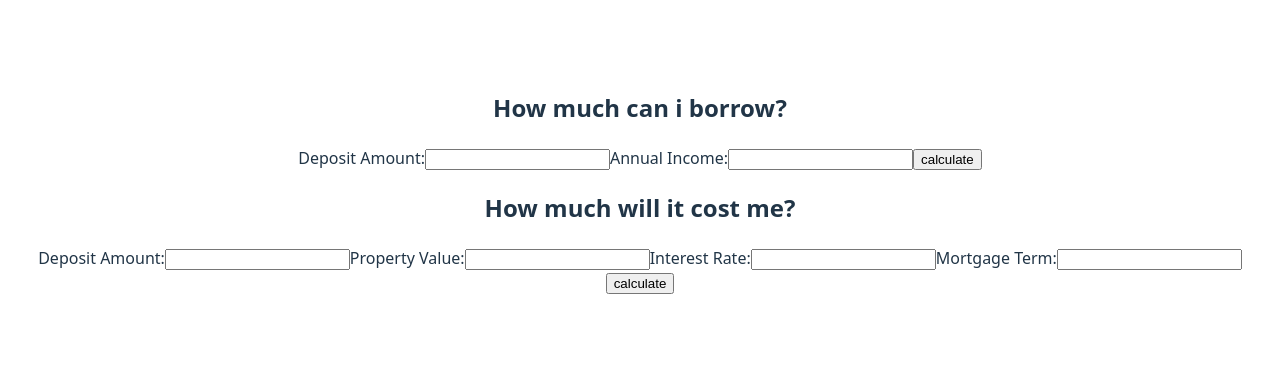
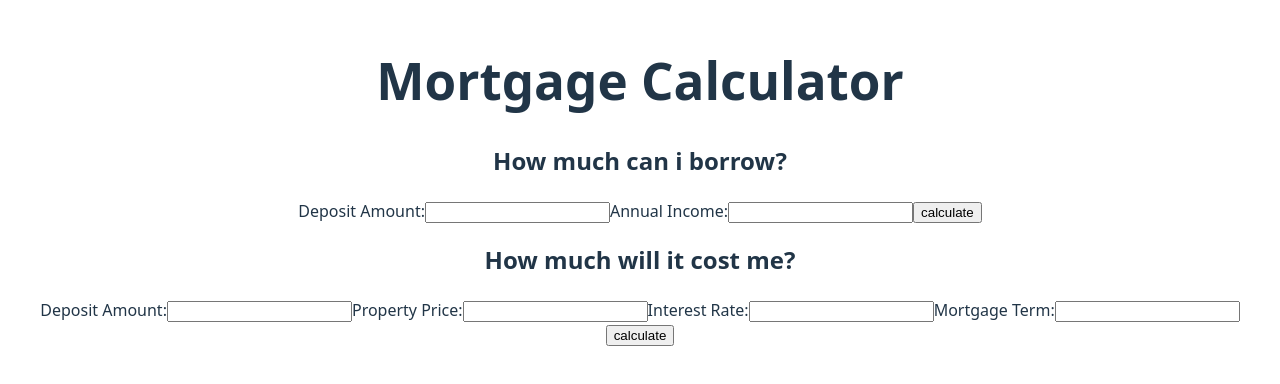
Before and after one commit to doowmot/mortgage-snapshot, a React (Vite) app: page / in a window 1280 px wide. Shown: the part 210-594 px from the top of the page. Built offline with nearby package versions, Linux system fonts and the light colour scheme.

Commit message:
Update UI text

```diff
--- a/src/App.tsx
+++ b/src/App.tsx
@@ -39,6 +39,7 @@ function App() {
 
   return (
     <>
+      <h1> Mortgage Calculator </h1>
       <div>
         <h2> How much can i borrow?</h2>
         <form onSubmit={handleSubmit}>
@@ -76,7 +77,7 @@ function App() {
             />
           </label>
           <label>
-            Property Value:
+            Property Price:
             <input
               type="number"
               name="propertyPrice"
```
